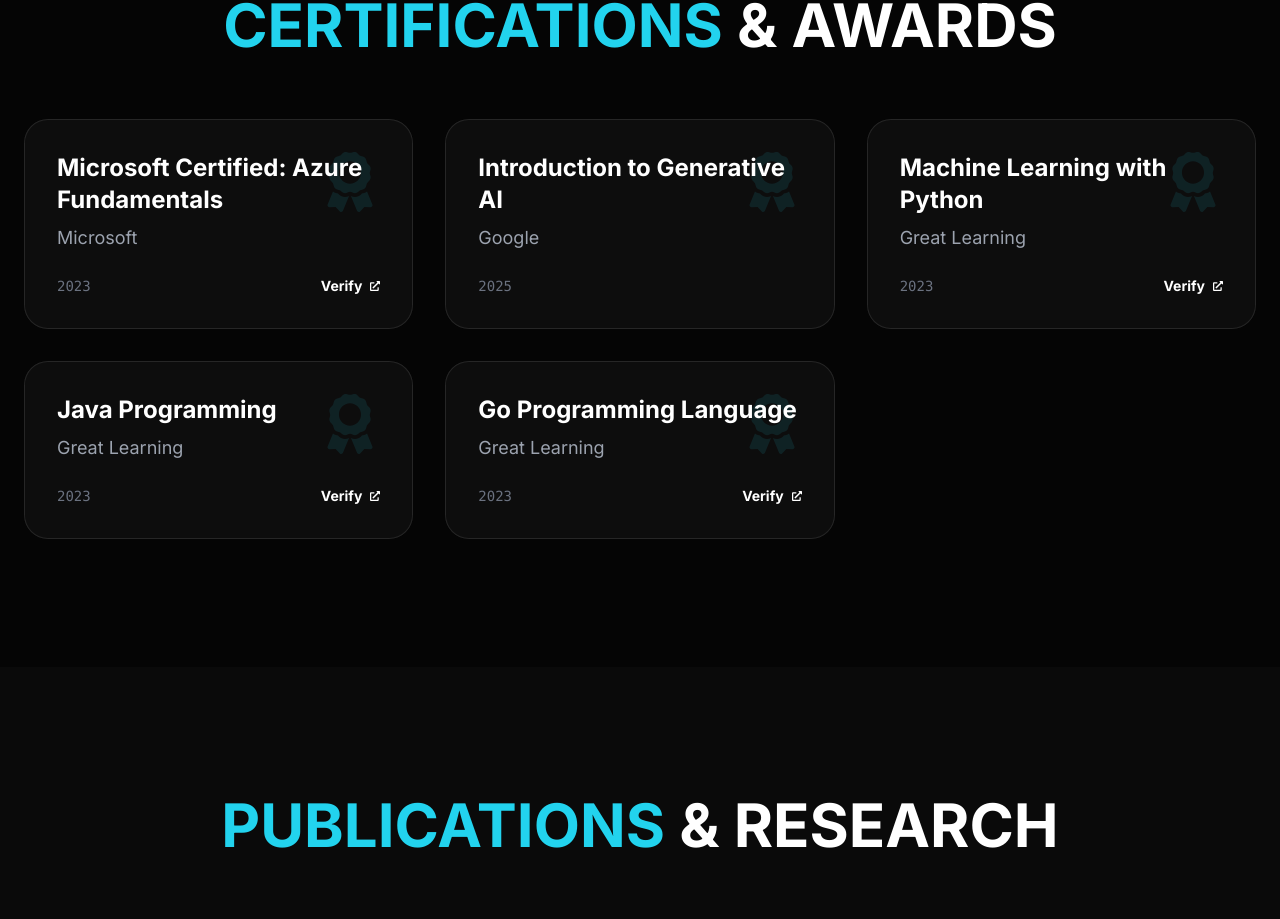
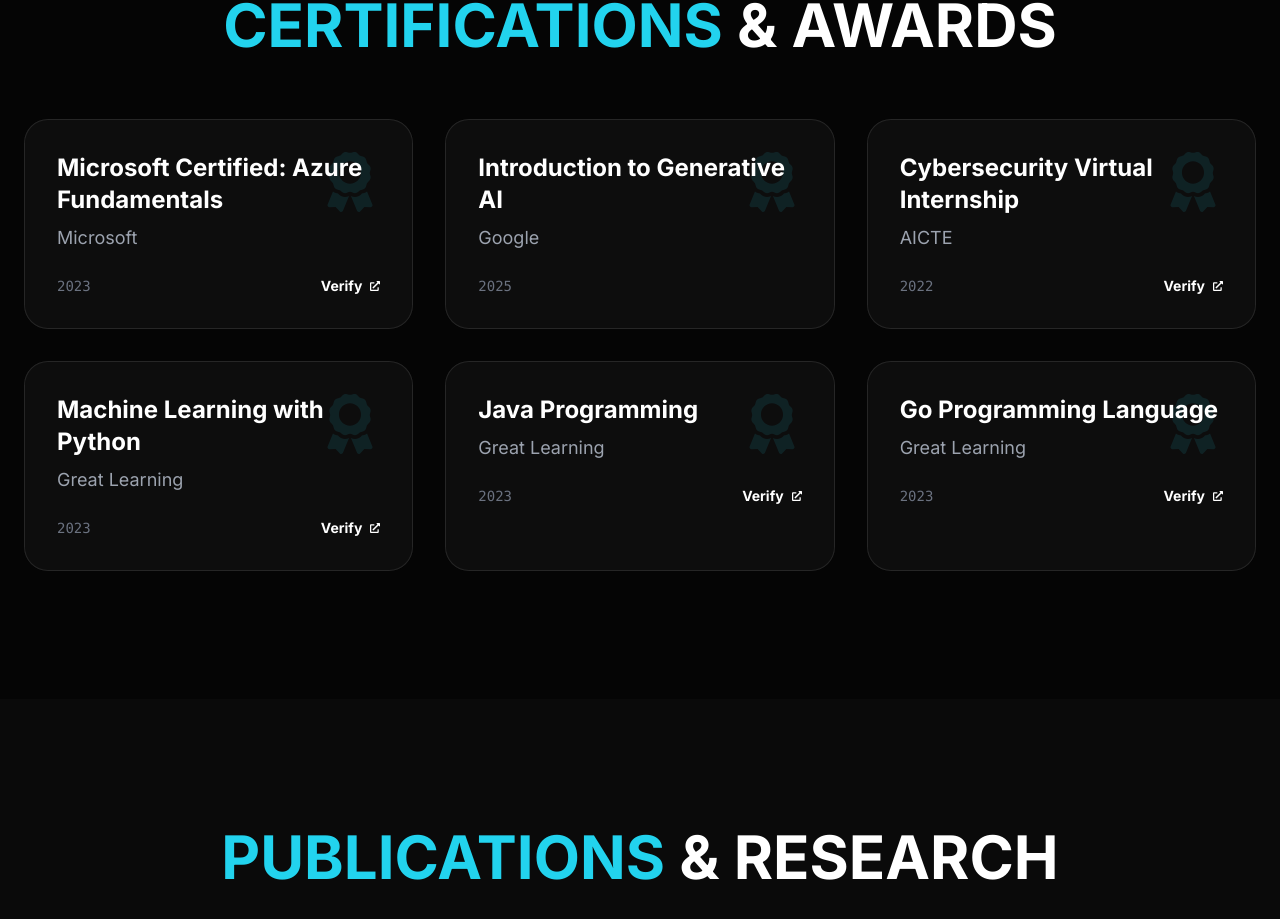
Before and after one commit to udaysagarm/my-portfolio, a React (Create React App) app: page / in a window 1280 px wide. Shown: the part 5877-6796 px from the top of the page. Built offline with nearby package versions, Linux system fonts and the light colour scheme.

Commit message:
feat: add Cybersecurity Virtual Internship entry to portfolio

```diff
--- a/src/App.jsx
+++ b/src/App.jsx
@@ -132,6 +132,12 @@
     issuer: "Google",
     date: "2025",
     link: ""
+  },
+  {
+    title: "Cybersecurity Virtual Internship",
+    issuer: "AICTE",
+    date: "2022",
+    link: "https://drive.google.com/file/d/1b0Hz1VsauHrt0tKt94TXclTXHdGDYj_g/view?usp=drive_link"
   },
   {
     title: "Machine Learning with Python",
```
